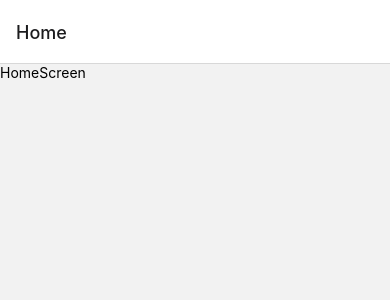
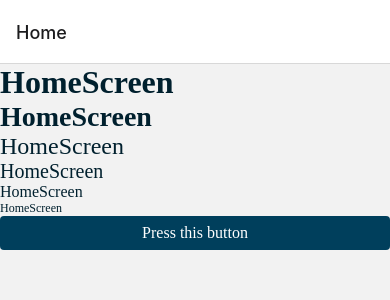
Before and after one commit to ravishankar-shetgar/JetSetGo, a React Native app: screen /Home in a window 390 px wide. Shown: the top 300 px of the page. Built offline with nearby package versions, Linux system fonts and the light colour scheme.

Commit message:
Add common components

```diff
--- /dev/null
+++ b/src/components/Button/Button.styles.ts
@@ -0,0 +1,24 @@
+import {StyleSheet} from 'react-native';
+import COLORS from '../../constants/colors';
+
+const styles = StyleSheet.create({
+  filledButtonContainer: {
+    justifyContent: 'center',
+    alignItems: 'center',
+    paddingVertical: 8,
+    paddingHorizontal: 16,
+    borderRadius: 4,
+    backgroundColor: COLORS.blue200,
+  },
+  disabledButtonContainer: {
+    justifyContent: 'center',
+    alignItems: 'center',
+    paddingVertical: 8,
+    paddingHorizontal: 16,
+    borderRadius: 4,
+    opacity: 0.8,
+    backgroundColor: COLORS.grey300,
+  },
+});
+
+export default styles;
--- /dev/null
+++ b/src/components/Button/Button.view.tsx
@@ -0,0 +1,43 @@
+import React from 'react';
+import {TextProps, TouchableOpacity} from 'react-native';
+import COLORS from '../../constants/colors';
+import CText from '../CText/CText.view';
+import styles from './Button.styles';
+
+export type ButtonVariants = 'enabled' | 'disabled';
+
+export interface ButtonComponentProps {
+  variant?: ButtonVariants;
+  textProps?: TextProps;
+  title: string;
+  onPress: () => void;
+}
+
+const Button = (props: ButtonComponentProps) => {
+  const {title, variant = 'enabled', onPress} = props;
+
+  let buttonStyles = {};
+
+  switch (variant) {
+    case 'enabled':
+      buttonStyles = styles.filledButtonContainer;
+      break;
+    case 'disabled':
+      buttonStyles = styles.disabledButtonContainer;
+      break;
+  }
+
+  return (
+    <TouchableOpacity
+      activeOpacity={0.7}
+      onPress={onPress}
+      disabled={variant === 'disabled'}
+      style={buttonStyles}>
+      <CText variant="Header5" {...props.textProps} color={COLORS.white}>
+        {title}
+      </CText>
+    </TouchableOpacity>
+  );
+};
+
+export default Button;
--- /dev/null
+++ b/src/components/CText/CText.styles.ts
@@ -0,0 +1,44 @@
+import {StyleSheet} from 'react-native';
+import COLORS from '../../constants/colors';
+import {FONTS} from '../../constants/common';
+
+const styles = StyleSheet.create({
+  header1: {
+    fontFamily: FONTS.LatoBold,
+    fontSize: 32,
+    fontWeight: '700',
+    color: COLORS.blue300,
+  },
+  header2: {
+    fontFamily: FONTS.LatoBold,
+    fontSize: 28,
+    fontWeight: '600',
+    color: COLORS.blue300,
+  },
+  header3: {
+    fontFamily: FONTS.LatoSemiBold,
+    fontSize: 24,
+    fontWeight: '500',
+    color: COLORS.blue300,
+  },
+  header4: {
+    fontFamily: FONTS.LatoMedium,
+    fontSize: 20,
+    fontWeight: '400',
+    color: COLORS.blue300,
+  },
+  header5: {
+    fontFamily: FONTS.LatoRegular,
+    fontSize: 16,
+    fontWeight: '400',
+    color: COLORS.blue300,
+  },
+  header6: {
+    fontFamily: FONTS.LatoRegular,
+    fontSize: 12,
+    fontWeight: '400',
+    color: COLORS.blue300,
+  },
+});
+
+export default styles;
--- /dev/null
+++ b/src/components/CText/CText.view.tsx
@@ -0,0 +1,56 @@
+import React from 'react';
+import {Text as RNText, StyleProp, TextProps, TextStyle} from 'react-native';
+import COLORS from '../../constants/colors';
+import styles from './CText.styles';
+
+/** controls font size and family */
+type TextVariants =
+  | 'Header1'
+  | 'Header2'
+  | 'Header3'
+  | 'Header4'
+  | 'Header5'
+  | 'Header6';
+
+interface CTextProps extends TextProps {
+  variant?: TextVariants;
+  color?: COLORS;
+  textProps?: TextProps;
+}
+
+const CText = (props: CTextProps) => {
+  const {children, textProps, variant = 'Header1', color} = props;
+
+  let textStyle: StyleProp<TextStyle>;
+
+  switch (variant) {
+    case 'Header1':
+      textStyle = styles.header1;
+      break;
+    case 'Header2':
+      textStyle = styles.header2;
+      break;
+    case 'Header3':
+      textStyle = styles.header3;
+      break;
+    case 'Header4':
+      textStyle = styles.header4;
+      break;
+    case 'Header5':
+      textStyle = styles.header5;
+      break;
+    case 'Header6':
+      textStyle = styles.header6;
+      break;
+    default:
+      textStyle = styles.header1;
+  }
+
+  return (
+    <RNText {...textProps} style={[textStyle, color ? {color} : {}]}>
+      {children}
+    </RNText>
+  );
+};
+
+export default CText;
--- a/src/screens/home/HomeScreen.tsx
+++ b/src/screens/home/HomeScreen.tsx
@@ -1,5 +1,7 @@
 import React from 'react';
-import {Text, View} from 'react-native';
+import {View} from 'react-native';
+import Button from '../../components/Button/Button.view';
+import CText from '../../components/CText/CText.view';
 import styles from './HomeScreen.styles';
 
 interface HomeScreenProps {}
@@ -8,7 +10,13 @@ interface HomeScreenProps {}
 const HomeScreen: React.FC<HomeScreenProps> = () => {
   return (
     <View style={styles.container}>
-      <Text>HomeScreen</Text>
+      <CText variant="Header1">HomeScreen</CText>
+      <CText variant="Header2">HomeScreen</CText>
+      <CText variant="Header3">HomeScreen</CText>
+      <CText variant="Header4">HomeScreen</CText>
+      <CText variant="Header5">HomeScreen</CText>
+      <CText variant="Header6">HomeScreen</CText>
+      <Button title="Press this button" variant="enabled" onPress={() => {}} />
     </View>
   );
 };
```
